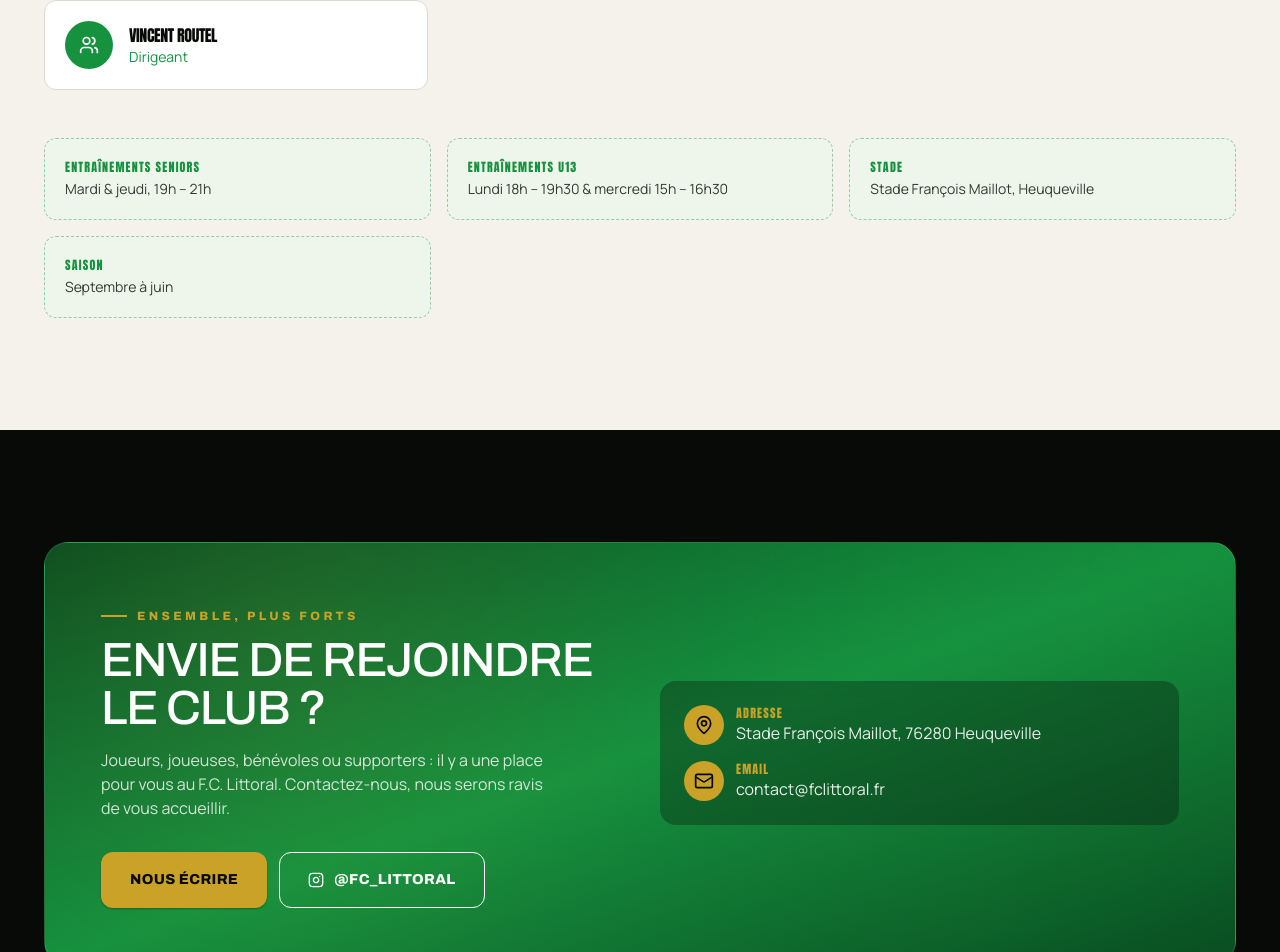
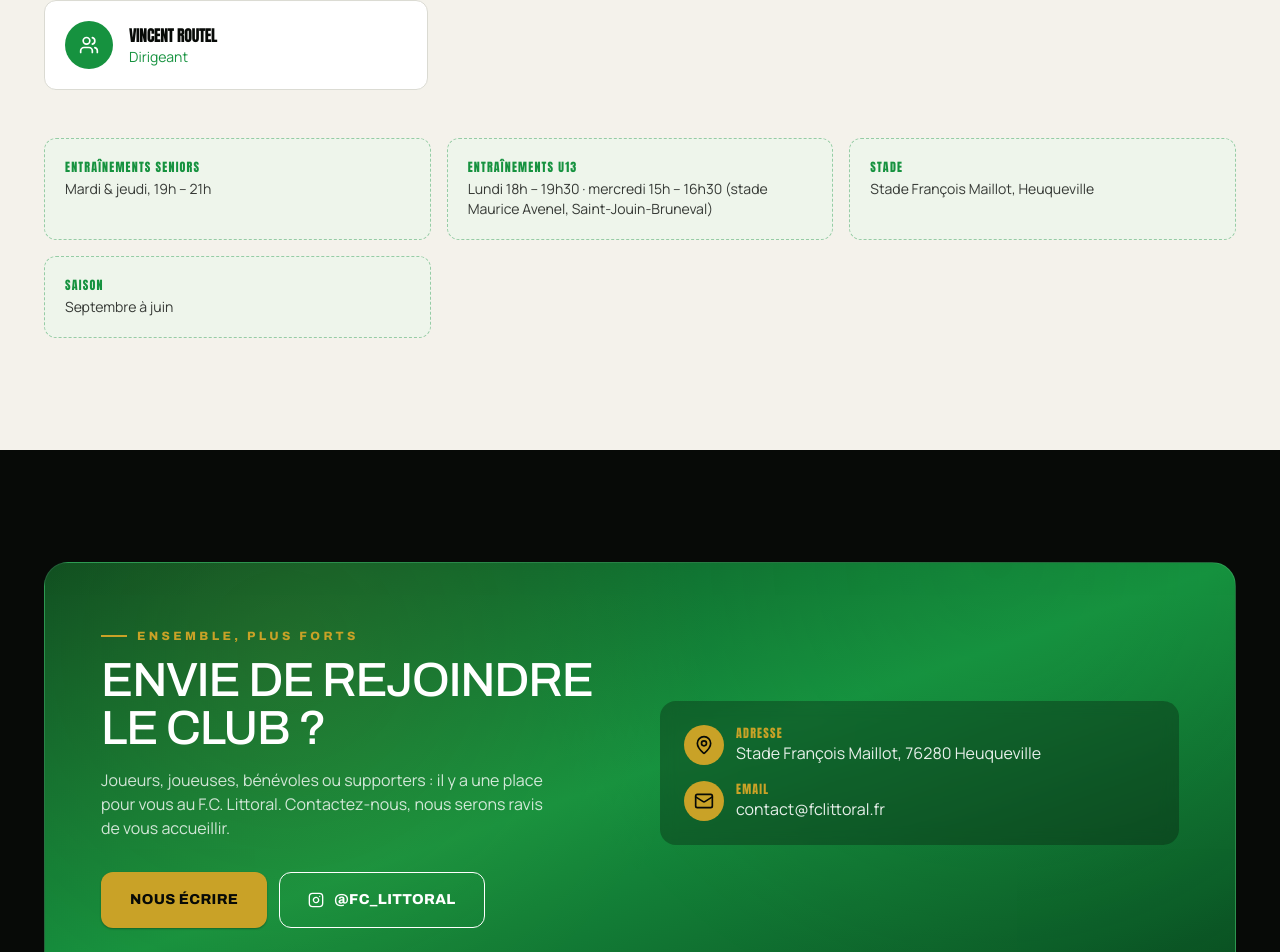
Before and after one commit to ElioH76/FC-Littoral, a Next.js app: page /club in a window 1280 px wide. Shown: the part 2200-3152 px from the top of the page. Built offline with nearby package versions, Linux system fonts and the light colour scheme.

Commit message:
content(u13): entraînement du mercredi au stade Maurice Avenel (Saint-Jouin-Bruneval)
Co-Authored-By: Claude Opus 5.5 <noreply@anthropic.com>

```diff
--- a/data/club.ts
+++ b/data/club.ts
@@ -47,7 +47,7 @@ export const club = {
   // Infos pratiques — page "Le club"
   pratique: [
     { label: "Entraînements Seniors", value: "Mardi & jeudi, 19h – 21h" },
-    { label: "Entraînements U13", value: "Lundi 18h – 19h30 & mercredi 15h – 16h30" },
+    { label: "Entraînements U13", value: "Lundi 18h – 19h30 · mercredi 15h – 16h30 (stade Maurice Avenel, Saint-Jouin-Bruneval)" },
     { label: "Stade", value: "Stade François Maillot, Heuqueville" },
     { label: "Saison", value: "Septembre à juin" },
   ],
--- a/data/teams.ts
+++ b/data/teams.ts
@@ -23,7 +23,7 @@ export const teams: Team[] = [
     imageAlt: "L'équipe U13 du F.C. Littoral au complet, saison 2026/2027",
     trainings: [
       { day: "Lundi", time: "18h00 – 19h30", location: "Stade François Maillot" },
-      { day: "Mercredi", time: "15h00 – 16h30", location: "Stade François Maillot" },
+      { day: "Mercredi", time: "15h00 – 16h30", location: "Stade Maurice Avenel, Saint-Jouin-Bruneval" },
     ],
     staff: [
       { name: "Vincent Routel", role: "Coach" },
```
